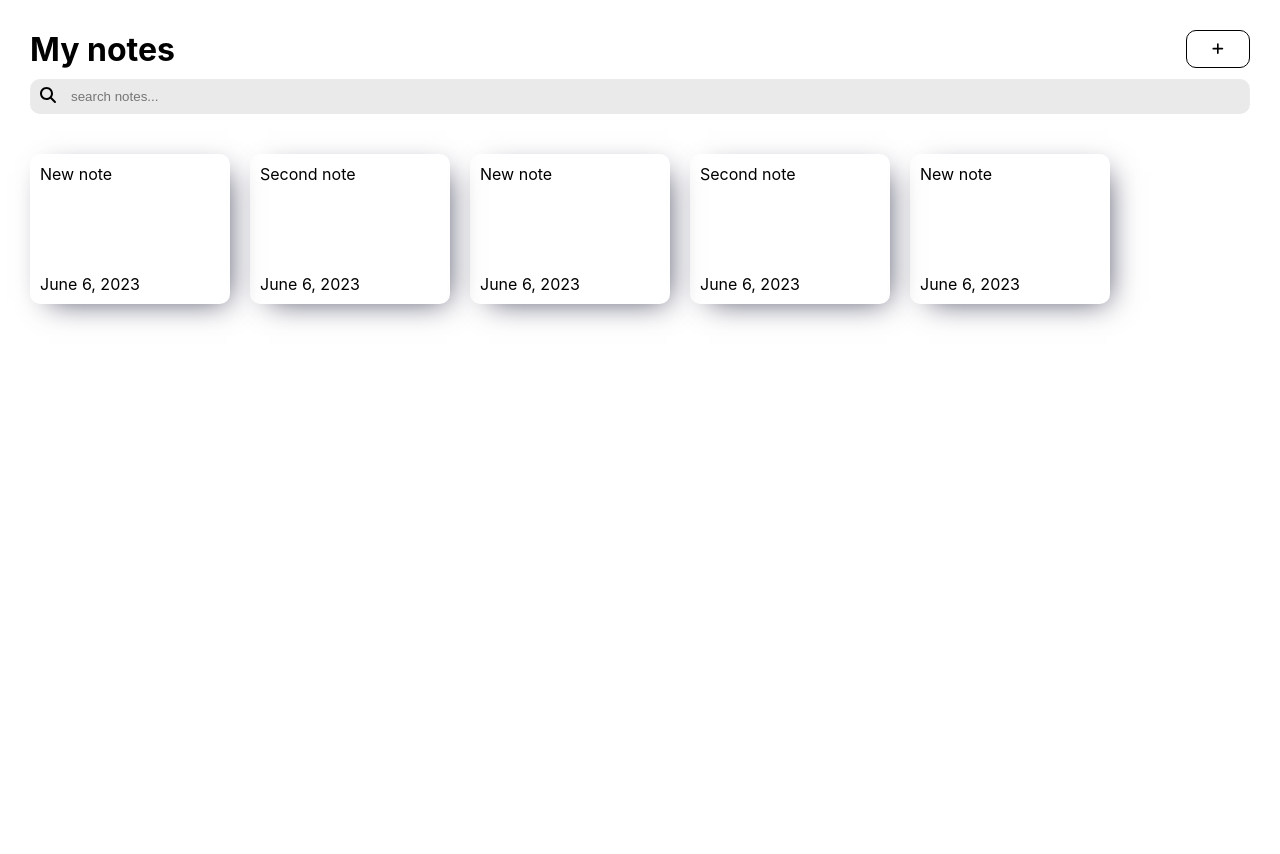
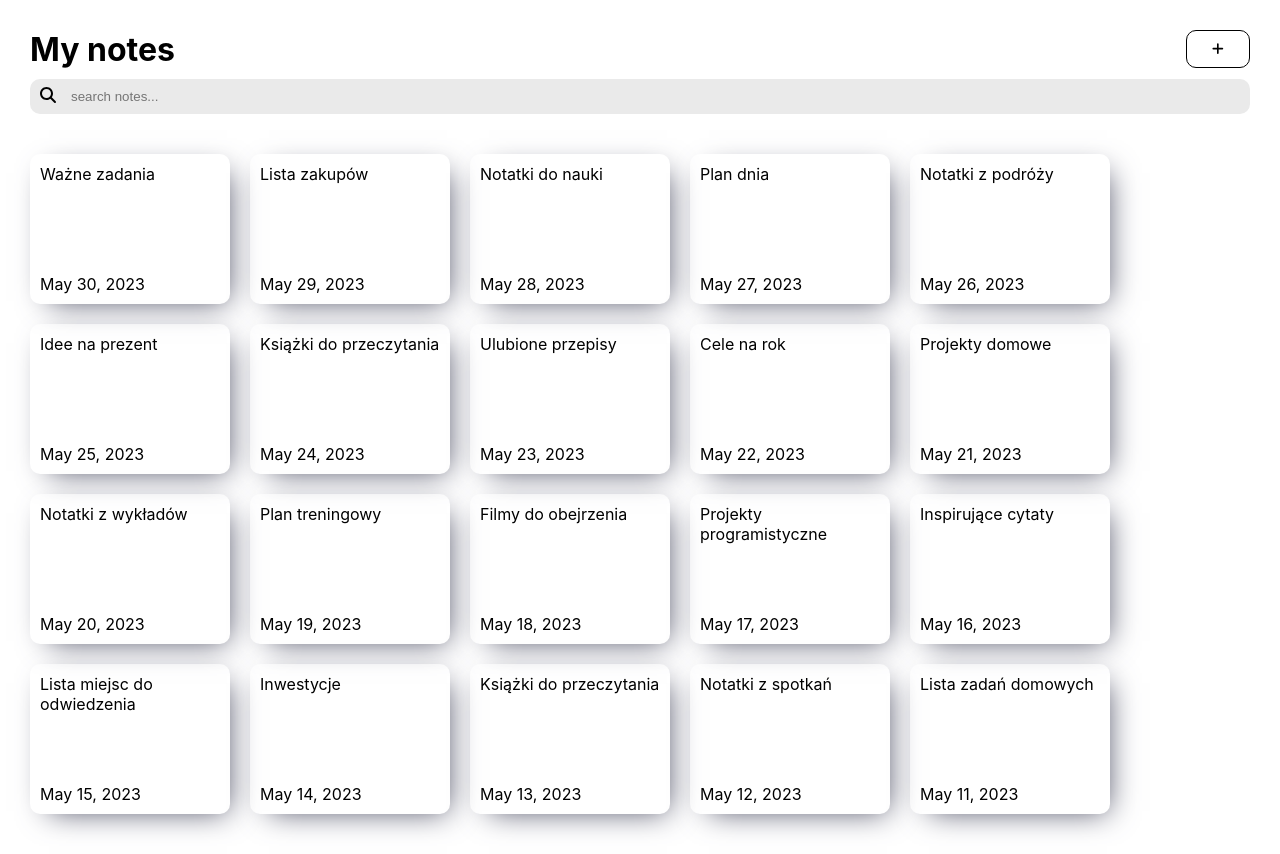
Before and after one commit to malinuuus/note-taking-app-react, a React (Vite) app: page / in a window 1280 px wide. Before the commit the page ends 800 px from the top, so only its background shows below. Built offline with nearby package versions, Linux system fonts and the light colour scheme.

Commit message:
Pass notes context to the edit/add form

```diff
--- a/src/App.tsx
+++ b/src/App.tsx
@@ -26,7 +26,13 @@ export type Note = {
 } & NewNote
 
 function App() {
-  const [notes, setNotes] = useState<Note[]>(testNotes);
+  const [notes, setNotes] = useState<Note[]>(testNotes.map(note => {
+    return {
+      ...note,
+      createdAt: new Date(note.createdAt),
+      updatedAt: new Date(note.updatedAt)
+    }
+  }));
   const [tags, setTags] = useState<Tag[]>(testTags);
 
   const handleNewNote = (newNote: NewNote) => {
@@ -61,14 +67,14 @@ function App() {
   }
 
   return (
-    <NotesContext.Provider value={{ notes, tags, handleNewNote, handleTagCreate }}>
+    <NotesContext.Provider value={{ notes, tags, handleNewNote, handleTagCreate, handleNoteEdit }}>
       <Router>
         <Routes>
           <Route path='/' element={<MainPage />} />
           <Route path='/new' element={<NewNote />} />
           <Route path='/:id'>
             <Route index element={<NotePage notes={notes} onDelete={handleNoteDelete} />} />
-            <Route path='edit' element={<EditNote onSubmit={handleNoteEdit} notes={notes} availableTags={tags} onTagCreate={handleTagCreate} />} />
+            <Route path='edit' element={<EditNote notes={notes} />} />
           </Route>
           <Route path='*' element={<NotFound title='Page not found' />} />
         </Routes>
--- a/src/components/Note/styles.tsx
+++ b/src/components/Note/styles.tsx
@@ -25,6 +25,7 @@ export const NoteElement = styled(Link)<{ $delay: number }>`
   border-radius: 10px;
   text-decoration: none;
   color: inherit;
+  inline-size: min-content;
   ${hoverGrayStyle}
 
   opacity: 0;
--- a/src/context/NotesContext.ts
+++ b/src/context/NotesContext.ts
@@ -6,6 +6,7 @@ export type NotesContextType = {
   tags: Tag[]
   handleNewNote: (newNote: NewNote) => void
   handleTagCreate: (newTag: Tag) => void
+  handleNoteEdit: (id: string, newData: NewNote) => void
 }
 
 export const NotesContext = createContext<NotesContextType | null>(null);
--- a/src/pages/EditNote/index.tsx
+++ b/src/pages/EditNote/index.tsx
@@ -1,21 +1,18 @@
 import { Link, useParams } from "react-router-dom"
-import { NewNote, Note, Tag } from "../../App"
+import { Note } from "../../App"
 import { Button, Header } from "../../styles"
 import { NoteForm } from "../../components/NoteForm"
 import { NotFound } from "../NotFound"
 
 type EditNoteProps = {
-  onSubmit: (id: string, newData: NewNote) => void
   notes: Note[]
-  availableTags: Tag[]
-  onTagCreate: (newTag: Tag) => void
 }
 
-export const EditNote = ({ onSubmit, notes, availableTags, onTagCreate }: EditNoteProps) => {
+export const EditNote = ({ notes }: EditNoteProps) => {
   const { id } = useParams();
   const note: Note | undefined = notes.find(noteElem => noteElem.id == id);
 
-  return note ?(
+  return note ? (
     <div>
       <Header>
         <h1>Edit note</h1>
@@ -23,12 +20,7 @@ export const EditNote = ({ onSubmit, notes, availableTags, onTagCreate }: EditNo
           <Button>{'<'}</Button>
         </Link>
       </Header>
-      <NoteForm
-        onSubmit={newNote => onSubmit(id!, newNote)}
-        availableTags={availableTags}
-        currentData={note}
-        onTagCreate={onTagCreate}
-      />
+      <NoteForm currentData={note} />
     </div>
   ) : (
     <NotFound title={'This note doesn\'t exist'} />
--- a/src/pages/NewNote/index.tsx
+++ b/src/pages/NewNote/index.tsx
@@ -1,12 +1,7 @@
 import { Link } from "react-router-dom"
 import { Button, FAIcon, Header } from "../../styles"
 import { NoteForm } from "../../components/NoteForm"
-import { NewNote as NewNoteType } from "../../App"
 import { faArrowLeft } from "@fortawesome/free-solid-svg-icons"
-
-export type NewNoteProps = {
-  currentData?: NewNoteType
-}
 
 export const NewNote = () => {
   return (
--- a/src/testNotes.tsx
+++ b/src/testNotes.tsx
@@ -1,53 +1,245 @@
 export const testNotes = [
   {
-    id: '21893212321',
-    title: 'New note',
-    content: 'This is a new note',
-    tags: [{ id: '12390213', label: 'important' }],
-    createdAt: new Date(2023, 5, 6, 13, 41),
-    updatedAt: new Date(2023, 5, 6, 13, 41)
+    "id": "1",
+    "title": "Ważne zadania",
+    "content": "Lista ważnych zadań do wykonania",
+    "tags": [
+      { "id": "1", "label": "praca" },
+      { "id": "2", "label": "projekty" }
+    ],
+    "createdAt": "2023-05-30T10:15:00Z",
+    "updatedAt": "2023-05-30T10:15:00Z"
   },
   {
-    id: '21894191832',
-    title: 'Second note',
-    content: 'This is a completely new note',
-    tags: [{ id: '12390213', label: 'not important' }],
-    createdAt: new Date(2023, 5, 5, 12, 41),
-    updatedAt: new Date(2023, 5, 6, 13, 20)
+    "id": "2",
+    "title": "Lista zakupów",
+    "content": "Lista rzeczy do kupienia",
+    "tags": [
+      { "id": "3", "label": "zakupy" },
+      { "id": "4", "label": "dom" }
+    ],
+    "createdAt": "2023-05-29T08:30:00Z",
+    "updatedAt": "2023-05-29T08:30:00Z"
   },
   {
-    id: '21893212322',
-    title: 'New note',
-    content: 'This is a new note',
-    tags: [{ id: '12390213', label: 'important' }],
-    createdAt: new Date(2023, 5, 6, 13, 41),
-    updatedAt: new Date(2023, 5, 6, 13, 41)
+    "id": "3",
+    "title": "Notatki do nauki",
+    "content": "Ważne informacje do nauki",
+    "tags": [
+      { "id": "5", "label": "nauka" },
+      { "id": "6", "label": "edukacja" }
+    ],
+    "createdAt": "2023-05-28T14:20:00Z",
+    "updatedAt": "2023-05-28T14:20:00Z"
   },
   {
-    id: '21894191833',
-    title: 'Second note',
-    content: 'This is a completely new note',
-    tags: [{ id: '12390213', label: 'not important' }],
-    createdAt: new Date(2023, 5, 5, 12, 41),
-    updatedAt: new Date(2023, 5, 6, 13, 20)
+    "id": "4",
+    "title": "Plan dnia",
+    "content": "Harmonogram zadań na dziś",
+    "tags": [
+      { "id": "7", "label": "organizacja" },
+      { "id": "8", "label": "produktywność" }
+    ],
+    "createdAt": "2023-05-27T09:45:00Z",
+    "updatedAt": "2023-05-27T09:45:00Z"
   },
   {
-    id: '21893212323',
-    title: 'New note',
-    content: 'This is a new note',
-    tags: [{ id: '12390213', label: 'important' }],
-    createdAt: new Date(2023, 5, 6, 13, 41),
-    updatedAt: new Date(2023, 5, 6, 13, 41)
+    "id": "5",
+    "title": "Notatki z podróży",
+    "content": "Wspomnienia z podróży",
+    "tags": [
+      { "id": "9", "label": "podróże" },
+      { "id": "10", "label": "wakacje" }
+    ],
+    "createdAt": "2023-05-26T12:55:00Z",
+    "updatedAt": "2023-05-26T12:55:00Z"
+  },
+  {
+    "id": "6",
+    "title": "Idee na prezent",
+    "content": "Pomysły na prezenty dla bliskich",
+    "tags": [
+      { "id": "11", "label": "prezenty" },
+      { "id": "12", "label": "okazje" }
+    ],
+    "createdAt": "2023-05-25T16:10:00Z",
+    "updatedAt": "2023-05-25T16:10:00Z"
+  },
+  {
+    "id": "7",
+    "title": "Książki do przeczytania",
+    "content": "Lista interesujących książek",
+    "tags": [
+      { "id": "13", "label": "czytanie" },
+      { "id": "14", "label": "książki" }
+    ],
+    "createdAt": "2023-05-24T11:20:00Z",
+    "updatedAt": "2023-05-24T11:20:00Z"
+  },
+  {
+    "id": "8",
+    "title": "Ulubione przepisy",
+    "content": "Zbiór ulubionych przepisów kulinarnych",
+    "tags": [
+      { "id": "15", "label": "gotowanie" },
+      { "id": "16", "label": "kuchnia" }
+    ],
+    "createdAt": "2023-05-23T13:40:00Z",
+    "updatedAt": "2023-05-23T13:40:00Z"
+  },
+  {
+    "id": "9",
+    "title": "Cele na rok",
+    "content": "Lista celów do osiągnięcia w ciągu roku",
+    "tags": [
+      { "id": "17", "label": "rozwoj osobisty" },
+      { "id": "18", "label": "cele" }
+    ],
+    "createdAt": "2023-05-22T07:55:00Z",
+    "updatedAt": "2023-05-22T07:55:00Z"
+  },
+  {
+    "id": "10",
+    "title": "Projekty domowe",
+    "content": "Lista projektów do wykonania w domu",
+    "tags": [
+      { "id": "19", "label": "dom" },
+      { "id": "20", "label": "remont" }
+    ],
+    "createdAt": "2023-05-21T15:25:00Z",
+    "updatedAt": "2023-05-21T15:25:00Z"
+  },
+  {
+    "id": "11",
+    "title": "Notatki z wykładów",
+    "content": "Ważne informacje z wykładów",
+    "tags": [
+      { "id": "21", "label": "studia" },
+      { "id": "22", "label": "wykłady" }
+    ],
+    "createdAt": "2023-05-20T18:35:00Z",
+    "updatedAt": "2023-05-20T18:35:00Z"
+  },
+  {
+    "id": "12",
+    "title": "Plan treningowy",
+    "content": "Harmonogram treningów na tydzień",
+    "tags": [
+      { "id": "23", "label": "fitness" },
+      { "id": "24", "label": "zdrowie" }
+    ],
+    "createdAt": "2023-05-19T09:50:00Z",
+    "updatedAt": "2023-05-19T09:50:00Z"
+  },
+  {
+    "id": "13",
+    "title": "Filmy do obejrzenia",
+    "content": "Lista interesujących filmów",
+    "tags": [
+      { "id": "25", "label": "kino" },
+      { "id": "26", "label": "filmy" }
+    ],
+    "createdAt": "2023-05-18T12:15:00Z",
+    "updatedAt": "2023-05-18T12:15:00Z"
+  },
+  {
+    "id": "14",
+    "title": "Projekty programistyczne",
+    "content": "Lista projektów do wykonania",
+    "tags": [
+      { "id": "27", "label": "programowanie" },
+      { "id": "28", "label": "projekty" }
+    ],
+    "createdAt": "2023-05-17T14:30:00Z",
+    "updatedAt": "2023-05-17T14:30:00Z"
+  },
+  {
+    "id": "15",
+    "title": "Inspirujące cytaty",
+    "content": "Zbiór inspirujących cytatów",
+    "tags": [
+      { "id": "29", "label": "motywacja" },
+      { "id": "30", "label": "cytaty" }
+    ],
+    "createdAt": "2023-05-16T16:45:00Z",
+    "updatedAt": "2023-05-16T16:45:00Z"
+  },
+  {
+    "id": "16",
+    "title": "Lista miejsc do odwiedzenia",
+    "content": "Lista interesujących miejsc do zobaczenia",
+    "tags": [
+      { "id": "31", "label": "podróże" },
+      { "id": "32", "label": "turystyka" }
+    ],
+    "createdAt": "2023-05-15T19:00:00Z",
+    "updatedAt": "2023-05-15T19:00:00Z"
+  },
+  {
+    "id": "17",
+    "title": "Inwestycje",
+    "content": "Lista potencjalnych inwestycji",
+    "tags": [
+      { "id": "33", "label": "finanse" },
+      { "id": "34", "label": "inwestycje" }
+    ],
+    "createdAt": "2023-05-14T09:15:00Z",
+    "updatedAt": "2023-05-14T09:15:00Z"
+  },
+  {
+    "id": "18",
+    "title": "Książki do przeczytania",
+    "content": "Lista interesujących książek",
+    "tags": [
+      { "id": "35", "label": "czytanie" },
+      { "id": "36", "label": "książki" }
+    ],
+    "createdAt": "2023-05-13T11:30:00Z",
+    "updatedAt": "2023-05-13T11:30:00Z"
+  },
+  {
+    "id": "19",
+    "title": "Notatki z spotkań",
+    "content": "Ważne informacje z spotkań",
+    "tags": [
+      { "id": "37", "label": "spotkania" },
+      { "id": "38", "label": "biznes" }
+    ],
+    "createdAt": "2023-05-12T14:45:00Z",
+    "updatedAt": "2023-05-12T14:45:00Z"
+  },
+  {
+    "id": "20",
+    "title": "Lista zadań domowych",
+    "content": "Lista zadań do wykonania w domu",
+    "tags": [
+      { "id": "39", "label": "dom" },
+      { "id": "40", "label": "obowiązki" }
+    ],
+    "createdAt": "2023-05-11T17:00:00Z",
+    "updatedAt": "2023-05-11T17:00:00Z"
   }
 ]
 
 export const testTags = [
-  {
-    id: '1',
-    label: 'important'
-  },
-  {
-    id: '2',
-    label: 'to do'
-  }
-];
+  { "id": "1", "label": "ważne" },
+  { "id": "2", "label": "prywatne" },
+  { "id": "3", "label": "praca" },
+  { "id": "4", "label": "spotkania" },
+  { "id": "5", "label": "zakupy" },
+  { "id": "6", "label": "dom" },
+  { "id": "7", "label": "projekty" },
+  { "id": "8", "label": "notatki" },
+  { "id": "9", "label": "losowe" },
+  { "id": "10", "label": "zdrowie" },
+  { "id": "11", "label": "książki" },
+  { "id": "12", "label": "filmy" },
+  { "id": "13", "label": "muzyka" },
+  { "id": "14", "label": "sport" },
+  { "id": "15", "label": "podróże" },
+  { "id": "16", "label": "gotowanie" },
+  { "id": "17", "label": "technologia" },
+  { "id": "18", "label": "inspiracja" },
+  { "id": "19", "label": "kreatywne" },
+  { "id": "20", "label": "inne" }
+]
```
Also changed, not shown: src/components/NoteForm/index.tsx (+12 -6 lines).
